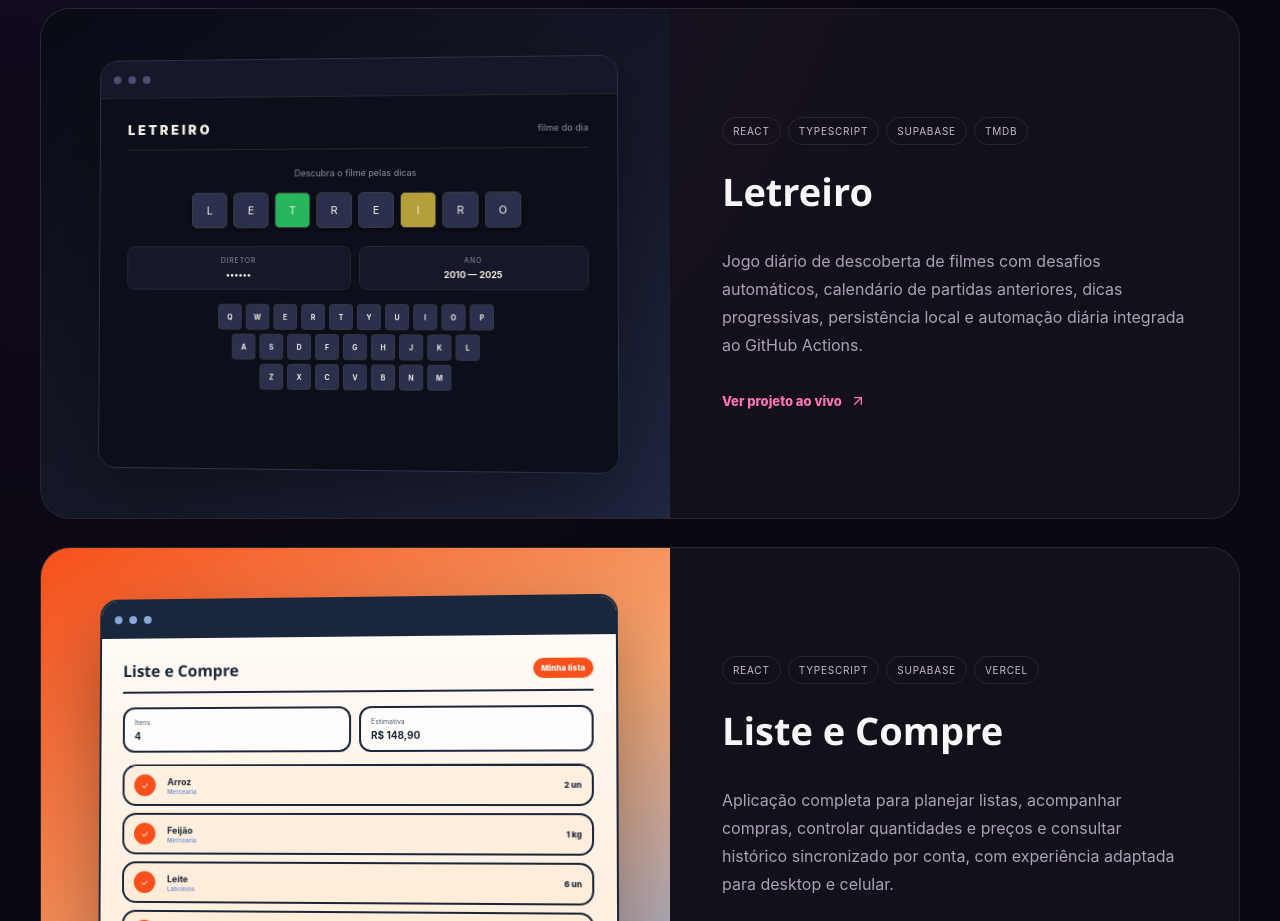
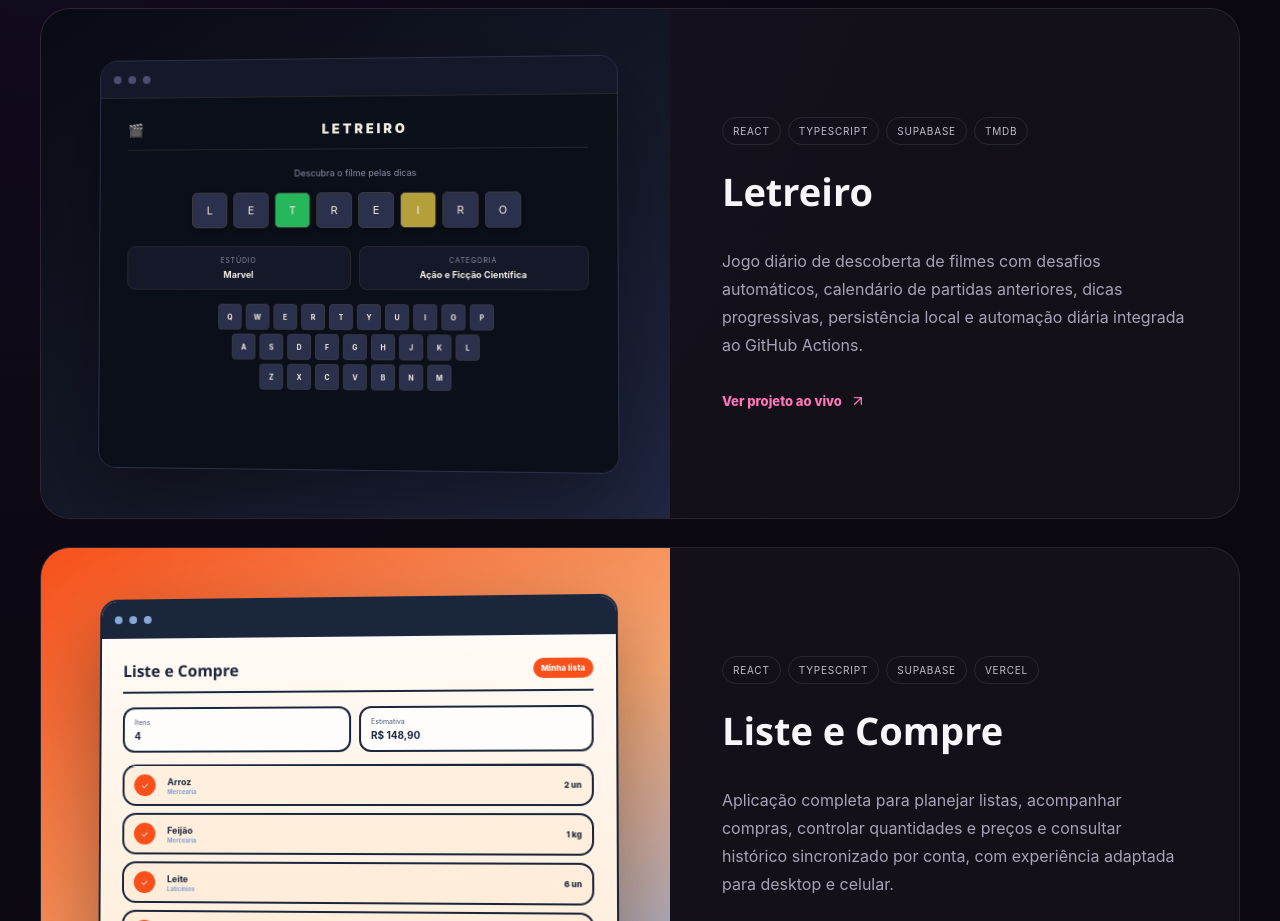
Before and after one commit to Marcus-W-Camargo/Marcus.Camargo-Portifolio, a React (Vite) app: page / in a window 1280 px wide. Shown: the part 3300-4221 px from the top of the page. Built offline with nearby package versions, Linux system fonts and the light colour scheme.

Commit message:
refine: adjust Letreiro preview hints and header

```diff
--- a/src/components/ProjectPreview.tsx
+++ b/src/components/ProjectPreview.tsx
@@ -11,8 +11,9 @@ export function ProjectPreview({ variant }: Props) {
         <div className="browser-bar letreiro-browser-bar"><i /><i /><i /></div>
         <div className="letreiro-ui">
           <div className="letreiro-topline">
-            <span>LETREIRO</span>
-            <small>filme do dia</small>
+            <span className="letreiro-clapper" aria-hidden="true">🎬</span>
+            <span className="letreiro-title">LETREIRO</span>
+            <span className="letreiro-topline-spacer" aria-hidden="true" />
           </div>
 
           <div className="letreiro-clue">Descubra o filme pelas dicas</div>
@@ -29,8 +30,8 @@ export function ProjectPreview({ variant }: Props) {
           </div>
 
           <div className="letreiro-history">
-            <div><span>Diretor</span><strong>••••••</strong></div>
-            <div><span>Ano</span><strong>2010 — 2025</strong></div>
+            <div><span>Estúdio</span><strong>Marvel</strong></div>
+            <div><span>Categoria</span><strong>Ação e Ficção Científica</strong></div>
           </div>
 
           <div className="mini-keyboard letreiro-keyboard">
```
